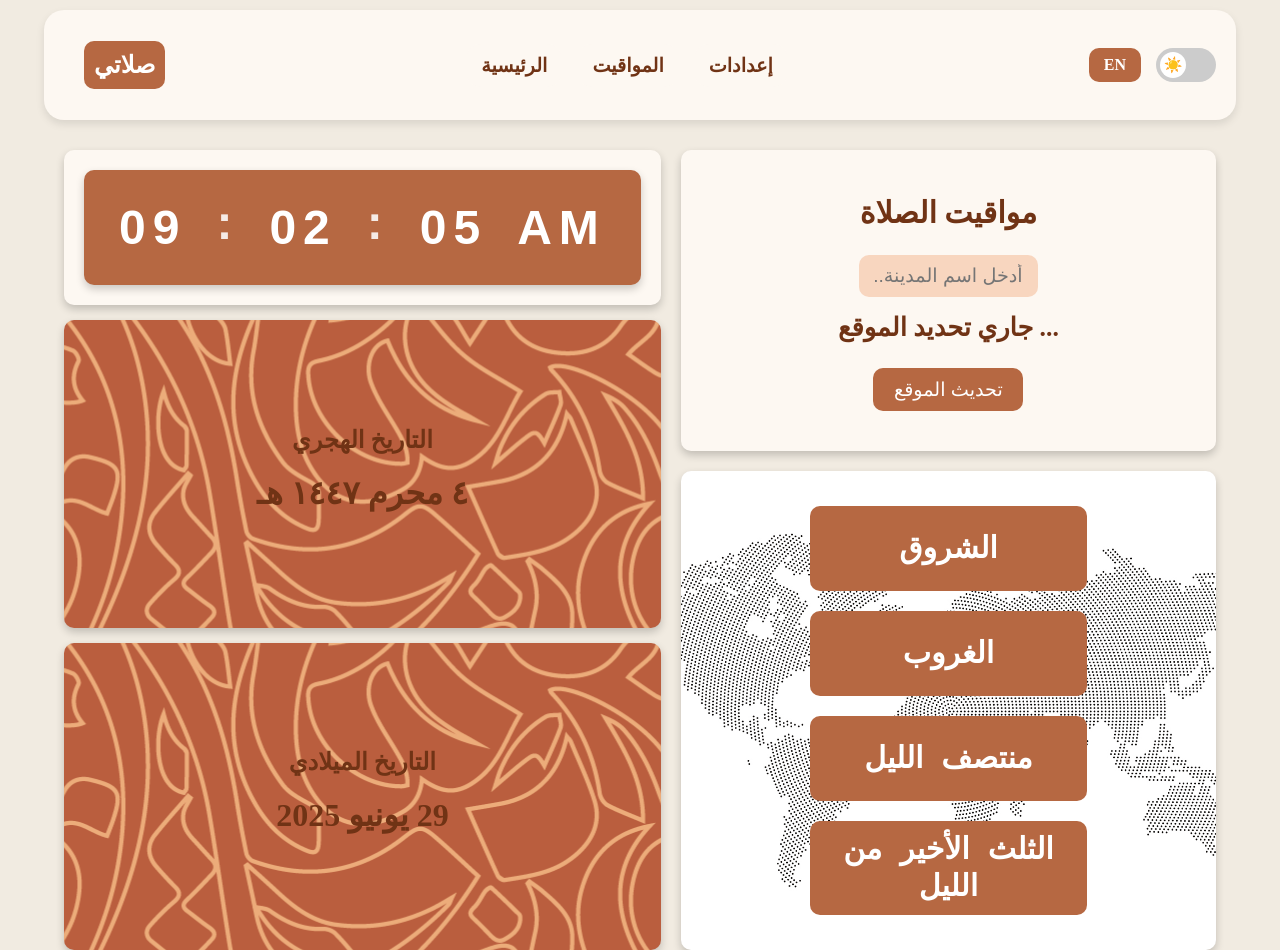
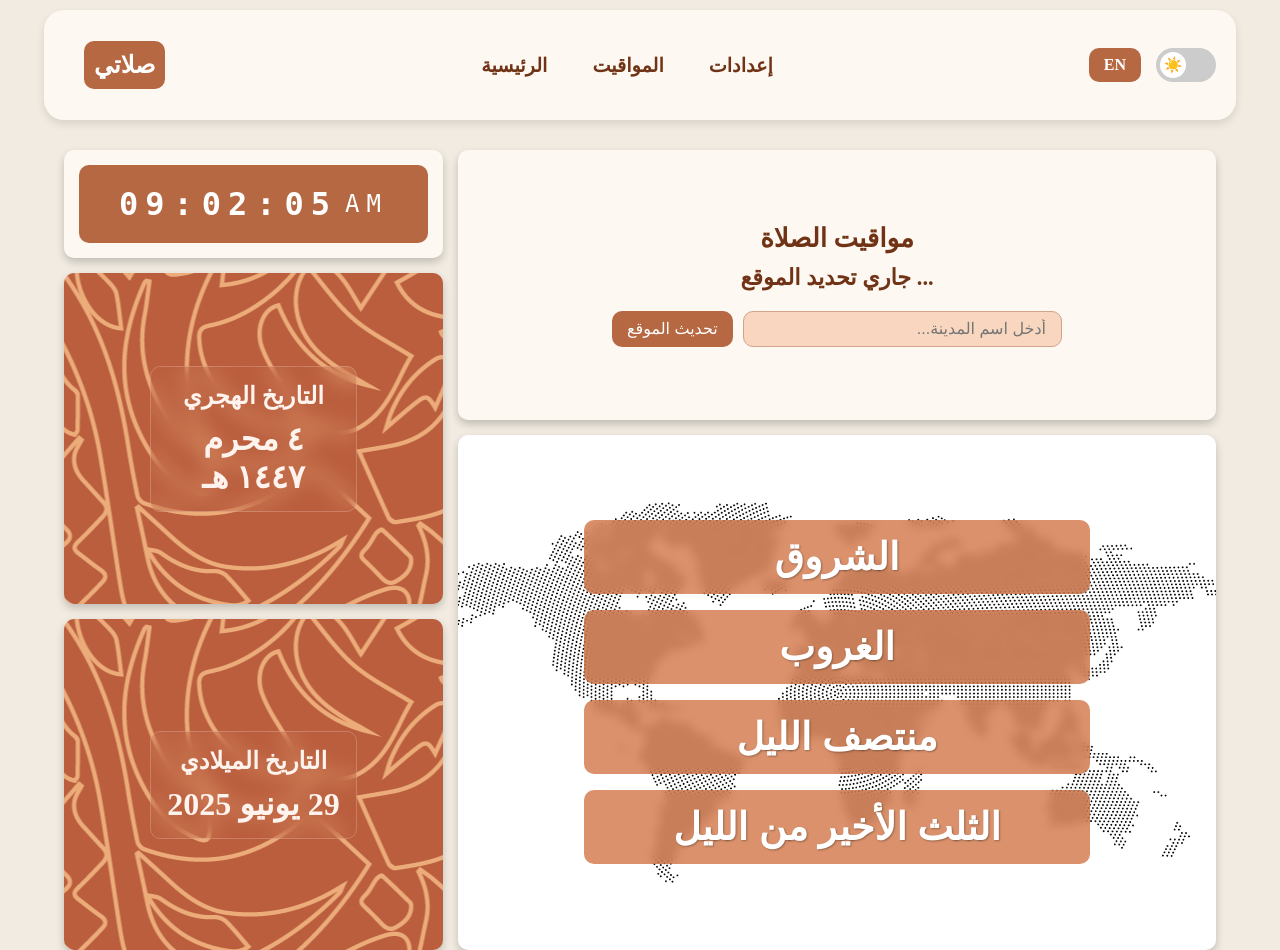
Before and after one commit to develectro/salaty, a plain HTML site: page index.html in a window 1280 px wide. Drawn offline with Linux system fonts and the light colour scheme.

Commit message:
multiple fixes and feature added

```diff
--- a/index.html
+++ b/index.html
@@ -29,10 +29,14 @@
         <div class="container">
 
             <section class="location">
+                <div class="location-header">
                     <h1 class="title" data-key="main_title">مواقيت الصلاة</h1>
+                    <p id="city-name" data-key="city_loading">... جاري تحديد الموقع</p>
+                </div>
+                <div class="search-container">
                     <input type="text" id="city-input" placeholder="أدخل اسم المدينة..." data-key-placeholder="city_placeholder">
-                <p id="city-name" data-key="city_loading">... جاري تحديد الموقع</p>
                     <button id="search-button" onclick="updateLocation()" data-key="update_location_btn">تحديث الموقع</button>
+                </div>
             </section>
 
             <section class="map-container">
@@ -47,16 +51,22 @@
             <div class="info-panel">
                 <div class="card1">
                     <div class="clock" id="clock" dir="ltr">
-                        <span id="clock-hours">00</span><span class="colon">:</span><span id="clock-minutes">00</span><span class="colon">:</span><span id="clock-seconds">00</span> <span id="clock-ampm">AM</span>
+                        <span id="hours">00</span><span class="clock-separator">:</span><span id="minutes">00</span><span class="clock-separator">:</span><span id="seconds">00</span> <span id="ampm">AM</span>
                     </div>
                 </div>
                 <div class="card">
+                    <div class="blur-filter">
                         <h2 class="date-type" data-key="hijri_date_title">التاريخ الهجري</h2>
                         <div class="hijri-date" id="hijri-date"></div>
                     </div>
+                </div>
                 <div class="card">
+
+                    <div class="blur-filter">
                         <h2 class="date-type" data-key="gregorian_date_title">التاريخ الميلادي</h2>
                         <div class="gregorian-date" id="gregorian-date"></div>
+                    </div>
+
                 </div>
 
             </div>
--- a/language.js
+++ b/language.js
@@ -16,6 +16,12 @@ const translations = {
         gregorian_date_title: "Gregorian Date",
         settings: "Settings",
         language: "Language",
+        city_loading_error_manual: "Could not get location. Please search manually.",
+        geolocation_not_supported_alert: "Geolocation is not supported by this browser. Please enter a location manually.",
+        city_input_alert: "Please enter a city name.",
+        city_search_loading: "Searching for {city}...",
+        city_not_found: "Could not find a city named \"{city}\".",
+        city_search_error: "An error occurred while searching for the city."
     },
     ar: {
         logo: "صلاتي",
@@ -34,6 +40,12 @@ const translations = {
         gregorian_date_title: "التاريخ الميلادي",
         settings: "الإعدادات",
         language: "اللغة",
+        city_loading_error_manual: "تعذر تحديد الموقع. الرجاء البحث يدوياً.",
+        geolocation_not_supported_alert: "الموقع الجغرافي غير مدعوم في هذا المتصفح. الرجاء إدخال الموقع يدوياً.",
+        city_input_alert: "الرجاء إدخال اسم المدينة",
+        city_search_loading: "جاري البحث عن {city}...",
+        city_not_found: "لم يتم العثور على مدينة باسم \"{city}\"",
+        city_search_error: "حدث خطأ أثناء البحث عن المدينة"
     }
 };
 
--- a/styles.css
+++ b/styles.css
@@ -11,7 +11,7 @@ body {
     align-items: center;
 }
 .title{
-    font-size: 30px;
+    font-size: 26px; /* Slightly reduced font size */
     color: #703315;
 }
 
@@ -141,42 +141,6 @@ body {
 
 }
 
-
-.clock {
-    font-family: 'Arial', sans-serif;
-    font-size: 3rem;
-    font-weight: bold;
-    text-align: center;
-    padding: 20px;
-    width: 200px;
-    height: 200px;
-    border-radius: 50%;
-    box-shadow: 0 4px 8px rgba(0, 0, 0, 0.2);
-    backdrop-filter: blur(10px);
-    background: rgba(0, 0, 0, 0.7);
-    display: flex;
-    align-items: center;
-    justify-content: center;
-    direction: ltr;
-    grid-column: 3/4;
-    grid-row: 1/2;
-}
-
-
-.clock span, .gregorian-date, .hijri-date {
-    padding: 10px;
-    font-size: 3rem;
-    color: #fff;
-    border-radius: 5px;
-    margin: 0 5px;
-    font-feature-settings: "lnum";
-    justify-content: center;
-    align-items: center;
-
-}
-
- */
-
  body {
     font-family: "Tajawal", serif ,'Arial', sans-serif;
     margin: 0;
@@ -285,7 +249,7 @@ body.dark-mode .lang-toggle:hover {
     display: grid;
     grid-template-columns: 2fr 1fr;
     grid-template-rows: auto auto;
-    gap: 20px;
+    gap: 15px;
     width: 90%;
     margin-top: 20px;
 }
@@ -293,28 +257,46 @@ body.dark-mode .lang-toggle:hover {
 .location {
     grid-column: 1 / 2;
     background: #fdf8f2;
-    /* background-size: cover; */
-    /* background-position: center ; */
-    /* background-repeat: no-repeat; */
     color: rgb(6, 6, 6);
-    padding: 20px;
+    padding: 15px;
     border-radius: 10px;
     box-shadow: 0 4px 8px rgba(0, 0, 0, 0.2);
-    backdrop-filter: blur(10px);
     text-align: center;
-    flex: 20;
+    display: flex;
+    flex-direction: column;
+    justify-content: center;
+    gap: 10px;
+}
 
+.location-header {
+    margin: 0;
 }
-input{
-    width: 30%;
-    border-radius: 10px;
-    border-style : none;
+
+.location-header .title {
+    margin: 0 0 5px 0;
+}
+
+.search-container {
+    display: flex;
+    width: 100%;
+    max-width: 450px;
+    margin: 0 auto;
+    gap: 10px; /* Add space between input and button */
+}
+
+#city-input {
+    flex-grow: 1;
+    border: 1px solid #d3a28a; /* Lighter border for a flatter look */
+    padding: 8px 15px;
+    font-size: 1em;
+    color: #060404;
     background: rgba(242, 169, 126, 0.443);
-    color: #060404;
-    border: none;
-    padding: 10px 15px;
-    font-size: 1.2em;
+    margin: 0px;
+    width: auto;
+    border-radius: 10px; /* Full radius for standalone look */
+    box-sizing: border-box; /* Include padding and border in the element's total width and height */
 }
+
 
 .map-container {
     background: #fdf8f2;
@@ -340,7 +322,7 @@ input{
     background-size: 100% 100%;
     background-position: center;
     background-repeat: no-repeat;
-    padding: 20px;
+    padding: 15px;
     border-radius: 10px;
     box-shadow: 0 4px 8px rgba(0, 0, 0, 0.2);
     text-align: center;
@@ -356,7 +338,7 @@ input{
 .card1 {
     background: #fdf8f2;
     color: white;
-    padding: 20px;
+    padding: 15px;
     border-radius: 10px;
     box-shadow: 0 4px 8px rgba(0, 0, 0, 0.2);
     text-align: center;
@@ -380,18 +362,26 @@ input{
     align-items: center;
     justify-content: center;
 }
-.clock .colon {
-    transition: opacity 0.4s ease-in-out;
-    position: relative;
-    /* Adjust vertical alignment of the colon to center it with the numbers */
-    top: -0.1em;
+
+.clock {
+    font-family: 'monospace'; /* Changed to monospace font */
+    font-weight: 900;
+    letter-spacing: 7px;
+    font-size: 2rem;
+    background: #b66842;
+    color: white;
+    padding: 20px;
+    width: 100%;
+    height: auto;
+    border-radius: 10px;
+    display: flex;
+    align-items: center;
+    justify-content: center;
 }
+
 #hours, #minutes, #seconds{
-    width: 10px;
-    height: 10px;
-    background-color: #f7f4f3;
-
-
+    /* Removed width, height, and background-color as they were causing issues */
+    /* These elements now just contain text */
 }
 .map-container{
     display: flex;
@@ -406,26 +396,47 @@ input{
     background-position: center;
 }
 
+/* Blinking animation for clock separators */
+.clock-separator {
+    animation: blink 1s ease-in-out infinite;
+    padding: 0 2px; /* Add some spacing around separators */
+}
+
+@keyframes blink {
+    0%, 100% {
+        opacity: 1;
+    }
+    50% {
+        opacity: 0;
+    }
+}
+
+.clock #ampm { /* Target AM/PM specifically within the clock */
+    font-size: 1.5rem; /* Smaller font size for AM/PM */
+    vertical-align: middle; /* Align with the time text */
+    margin-left: 8px; /* Space it out from the seconds */
+    font-weight: normal; /* AM/PM doesn't need to be as bold as numbers */
+}
 
 .time-button {
-    background: #b66842;
+    backdrop-filter: blur(5px);
+    -webkit-backdrop-filter: blur(5px);
+    background: #c44d119d;
     color: white;
     border: none;
-    padding: 10px 15px;
-    margin: 10px;
-    font-size: 1.2em;
+    padding: 15px 20px; /* Increased padding for a larger button */
+    margin: 8px;
     border-radius: 10px;
     transition: 0.3s;
-    width: 50%;
-    min-height: 65px; /* Prevent vertical collapse during content changes */
+    width: 65%; /* Increased width to take more horizontal space */
     display: flex; /* Center content vertically and horizontally */
     align-items: center;
     justify-content: center;
     direction: ltr;
-    font-family: 'Courier New', Courier, monospace;
+    font-family: "Tajawal", sans-serif; /* Using a clean Arabic-friendly font */
     font-weight: bold;
-    font-size: 30px;
-
+    font-size: 38px; /* Made font larger */
+    text-shadow: 1px 1px 2px rgba(0, 0, 0, 0.3); /* Add shadow for clarity */
 }
 
 .time-button:hover {
@@ -436,13 +447,13 @@ input{
     background-color: transparent;
     font-size: 32px;
     font-weight:700;
-    color: #703315;
+    color: #fff3ee;
 }
 .date-type{
     background-color: transparent;
     font-size: 24px;
     font-weight: bold;
-    color: #703315;
+    color: #fff3ee;
     margin: 0 0 10px 0;
 }
 .card{
@@ -451,50 +462,40 @@ input{
     background-position: center;
     background-repeat: no-repeat;
 }
-#search-button{
+
+#search-button {
     background: #b66842;
     color: white;
+    padding: 8px 15px;
     border: none;
-    padding: 10px 15px;
-    margin: 10px;
-    font-size: 1.2em;
-    border-radius: 10px;
+    font-size: 1em;
+    border-radius: 10px; /* Full radius for standalone look */
+    cursor: pointer;
     transition: 0.3s;
-    width: 20%;
-    min-width: 150px; /* Prevent horizontal collapse during loading */
+    margin: 0;
+    width: auto;
+    display: flex; /* Enable flexbox for centering */
+    align-items: center; /* Center text vertically */
+    justify-content: center; /* Center text horizontally */
+    font-family: "Tajawal", sans-serif; /* Apply consistent font */
+    box-sizing: border-box; /* Include padding and border in the element's total width and height */
+
 }
 #search-button:hover {
     background: #8d4f2f;
-    color:#f6f0e6;
-
-}
-.city-input{
-    width: 70%;
-    border-radius: 10px;
-    border-style : none;
-    background: rgba(242, 169, 126, 0.443);
-    color: #060404;
-    border: none;
-    padding: 10px 15px;
-    font-size: 1.2em;
-}
-
-.city-input{
-    width: 70%;
-    border-radius: 10px;
-    border-style : none;
-    background: rgba(242, 169, 126, 0.443);
-    color: #060404;
-    border: none;
-    padding: 10px 15px;
-    font-size: 1.2em;
+    border-color: #8d4f2f;
 }
 
 #city-name {
-    font-size: 1.6em;
+    font-size: 1.4em; /* Slightly reduced font size */
     font-weight: bold;
     color: #703315;
-    margin: 15px 0;
+    margin: 10px 0; /* Reduced margin */
+}
+
+#city-input:focus {
+    outline: none;
+    box-shadow: inset 0 0 5px rgba(182, 104, 66, 0.5);
 }
 
 /* iPhone-style Toggle Switch */
@@ -595,23 +596,27 @@ body.dark-mode #city-name {
 body.dark-mode .location,
 body.dark-mode .map-container,
 body.dark-mode .card,
-body.dark-mode .card1 {
+body.dark-mode .card1,
+body.dark-mode .location {
     background: #1E1E1E;
     color: #E0E0E0;
     box-shadow: 0 4px 8px rgba(0, 0, 0, 0.5);
+}
+
+body.dark-mode .search-container {
+    /* This rule is now redundant but harmless */
 }
 
 body.dark-mode .info-panel {
     background: #121212;
 }
 
-body.dark-mode input {
+body.dark-mode #city-input {
     background: #333;
     color: #E0E0E0;
-    border: 1px solid #e67e22;
+    border: 1px solid #555; /* Flatter border for dark mode */
 }
 
-body.dark-mode #search-button,
 body.dark-mode .time-button {
     background: #e67e22;
     color: #121212;
@@ -619,12 +624,22 @@ body.dark-mode .time-button {
 
 body.dark-mode #search-button:hover,
 body.dark-mode .time-button:hover {
-    background: #f39c12; /* Lighter orange for hover */
+    background: #f39c12;
+}
+
+body.dark-mode #search-button {
+    background: #e67e22;
+    color: #121212;
+    border: none;
+}
+
+body.dark-mode #search-button:hover {
+    border-color: #f39c12;
 }
 
 body.dark-mode .clock {
     background: #e67e22;
-    color: #121212;
+    color: white; /* Changed to white for better contrast in dark mode */
 }
 
 body.dark-mode .hijri-date,
@@ -814,7 +829,7 @@ html[lang="en"] .close-btn {
     font-size: 1.5em;
     border-radius: 10px;
     direction: ltr;
-    font-family: 'Courier New', Courier, monospace;
+    font-family: "Tajawal", sans-serif;
     font-weight: bold;
 }
 
@@ -858,6 +873,7 @@ html[lang="en"] .close-btn {
         flex-direction: column;
         height: auto;
         padding: 15px;
+        text-align: center; /* Center the content */
         gap: 10px;
     }
 
@@ -938,6 +954,7 @@ html[lang="en"] .close-btn {
     color: transparent !important; /* Hide button text */
     pointer-events: none; /* Prevent clicking while loading */
     position: relative;
+    text-shadow: none !important; /* Ensure text shadow is also hidden */
 }
 
 .loading::after {
@@ -965,3 +982,29 @@ body.dark-mode .loading::after {
         transform: rotate(360deg);
     }
 }
+
+.blur-filter{
+    width: 50%;
+    height: auto;
+    backdrop-filter: blur(10px);
+    -webkit-backdrop-filter: blur(8px);
+    color: #121212ab;
+}
+
+.card .blur-filter,
+.card1 .blur-filter {
+    width: 50%;
+    height: auto;
+    display: flex;
+    flex-direction: column;
+    align-items: center;
+    justify-content: center;
+    padding: 15px;
+    border-radius: 10px;
+    border: solid 1px  #f0d2c348
+}
+
+body.dark-mode .card .blur-filter,
+body.dark-mode .card1 .blur-filter {
+    box-shadow: inset 2px 2px 5px rgba(0,0,0,0.5), inset -3px -3px 7px rgba(50, 50, 50, 0.3);
+}
--- a/updateLocation.js
+++ b/updateLocation.js
@@ -4,8 +4,10 @@ async function updateLocation() {
     const searchButton = document.getElementById('search-button');
     const city = cityInput.value.trim();
 
+    const lang = document.documentElement.lang || 'ar';
+
     if (!city) {
-        alert('الرجاء إدخال اسم المدينة');
+        alert(translations[lang].city_input_alert);
         return;
     }
 
@@ -13,7 +15,7 @@ async function updateLocation() {
     cityInput.disabled = true;
     searchButton.disabled = true;
     searchButton.classList.add('loading');
-    cityNameElement.innerText = `... جاري البحث عن ${city}`;
+    cityNameElement.innerText = translations[lang].city_search_loading.replace('{city}', city);
     // --- End Loading State ---
 
     const geocodeAPI = `https://nominatim.openstreetmap.org/search?format=json&q=${encodeURIComponent(city)}&accept-language=ar,en&limit=1`;
@@ -37,11 +39,11 @@ async function updateLocation() {
             cityNameElement.innerText = location.display_name;
             await getLocationTiming(lat, lon); // This function is in geolocation.js
         } else {
-            cityNameElement.innerText = `لم يتم العثور على مدينة باسم "${city}"`;
+            cityNameElement.innerText = translations[lang].city_not_found.replace('{city}', city);
         }
     } catch (error) {
         console.error('Error fetching location data:', error);
-        cityNameElement.innerText = 'حدث خطأ أثناء البحث عن المدينة';
+        cityNameElement.innerText = translations[lang].city_search_error;
     } finally {
         // --- Restore UI ---
         cityInput.disabled = false;
@@ -50,36 +52,41 @@ async function updateLocation() {
     }
 }
 
+let lastCheckedDay = new Date().getDate(); // Keep track of the current day
+
 function updateClock() {
+    // Get the current time
     const now = new Date();
+    const currentDay = now.getDate();
+
+    // Check if the day has changed (e.g., it's past midnight)
+    if (currentDay !== lastCheckedDay) {
+        console.log("New day detected. Refreshing dates and prayer times.");
+        lastCheckedDay = currentDay;
+
+        // Refresh the Hijri and Gregorian dates
+        updateDates();
+
+        // Refresh prayer times using the stored location
+        const lat = sessionStorage.getItem('userLat');
+        const lon = sessionStorage.getItem('userLng');
+        if (lat && lon) {
+            getLocationTiming(parseFloat(lat), parseFloat(lon));
+        }
+    }
+
     let hours = now.getHours();
     const minutes = now.getMinutes();
     const seconds = now.getSeconds();
     const ampm = hours >= 12 ? 'PM' : 'AM';
+    hours = hours % 12;
+    hours = hours ? hours : 12; // the hour '0' should be '12'
 
-    hours = hours % 12;
-    hours = hours || 12; // Convert hour '0' to '12'
-
-    // Get elements
-    const hoursElement = document.getElementById('clock-hours');
-    const minutesElement = document.getElementById('clock-minutes');
-    const secondsElement = document.getElementById('clock-seconds');
-    const ampmElement = document.getElementById('clock-ampm');
-    const colonElements = document.querySelectorAll('#clock .colon');
-
-    // Update time parts if they exist
-    if (hoursElement && minutesElement && secondsElement && ampmElement) {
-        hoursElement.innerText = String(hours).padStart(2, '0');
-        minutesElement.innerText = String(minutes).padStart(2, '0');
-        secondsElement.innerText = String(seconds).padStart(2, '0');
-        ampmElement.innerText = ampm;
-    }
-
-    // Blink the colons using opacity for a smooth fade effect
-    const opacity = seconds % 2 === 0 ? 1 : 0;
-    colonElements.forEach(colon => {
-        colon.style.opacity = opacity;
-    });
+    // Update the content of the specific span elements.
+    document.getElementById('hours').innerText = String(hours).padStart(2, '0');
+    document.getElementById('minutes').innerText = String(minutes).padStart(2, '0');
+    document.getElementById('seconds').innerText = String(seconds).padStart(2, '0');
+    document.getElementById('ampm').innerText = ampm;
 }
 
 function updateDates() {
```
Also changed, not shown: B-singlePage/index.html (+4 -4 lines). Lines whose indentation alone changed are shown as unchanged.
